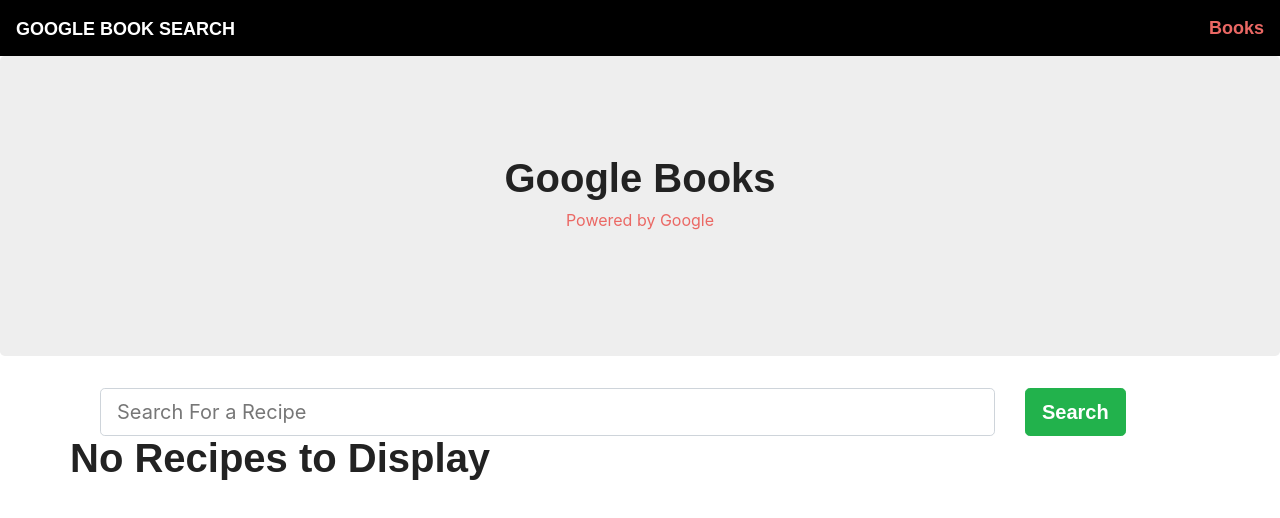
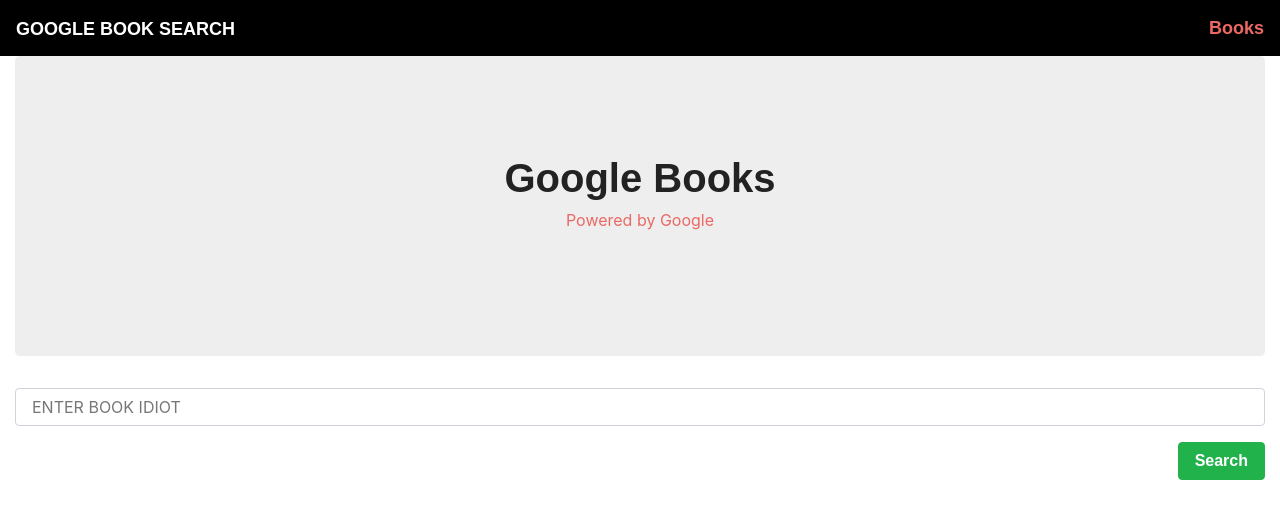
Before and after one commit to jldwyer25/GoogleReact, a React (Create React App) app in the folder client/: page / in a window 1280 px wide. Shown: the top 518 px of the page. Built offline with nearby package versions, Linux system fonts and the light colour scheme; a web font is replaced by a local one.

Commit message:
API reacting, not saving to mongoose yet.

```diff
--- a/client/src/App.js
+++ b/client/src/App.js
@@ -1,96 +1,21 @@
-import React, { Component } from "react";
-import Jumbotron from "./components/Jumbotron";
+import React from "react";
+import { BrowserRouter as Router, Route, Switch } from "react-router-dom";
+import Books from "./pages/Books";
+import Search from "./pages/Search"
 import Nav from "./components/Nav";
-import Input from "./components/Input";
-import Button from "./components/Button";
-import API from "./utils/API";
-import { RecipeList, RecipeListItem } from "./components/RecipeList";
-import { Container, Row, Col } from "./components/Grid";
 
-class App extends Component {
-  state = {
-          title: "",
-          author: "",
-          description: "",
-          image: "",
-          link: ""
-  };
-
-  handleInputChange = event => {
-    // Destructure the name and value properties off of event.target
-    // Update the appropriate state
-    const { name, value } = event.target;
-    this.setState({
-      [name]: value
-    });
-  };
-
-  handleFormSubmit = event => {
-    // When the form is submitted, prevent its default behavior, get recipes update the recipes state
-    event.preventDefault();
-    API.getRecipes(this.state.recipeSearch)
-      .then(res => this.setState({ recipes: res.data }))
-      .catch(err => console.log(err));
-  };
-
-  render() {
-    return (
+function App() {
+  return (
+    <Router>
       <div>
         <Nav />
-        <Jumbotron />
-        <Container>
-          <Row>
-            <Col size="md-12">
-              <form>
-                <Container>
-                  <Row>
-                    <Col size="xs-9 sm-10">
-                      <Input
-                        name="recipeSearch"
-                        value={this.state.recipeSearch}
-                        onChange={this.handleInputChange}
-                        placeholder="Search For a Recipe"
-                      />
-                    </Col>
-                    <Col size="xs-3 sm-2">
-                      <Button
-                        onClick={this.handleFormSubmit}
-                        type="success"
-                        className="input-lg"
-                      >
-                        Search
-                      </Button>
-                    </Col>
-                  </Row>
-                </Container>
-              </form>
-            </Col>
-          </Row>
-          <Row>
-            <Col size="xs-12">
-              {!this.state.title.length ? (
-                <h1 className="text-center">No Recipes to Display</h1>
-              ) : (
-                <RecipeList>
-                  {this.state.recipes.map(recipe => {
-                    return (
-                      <RecipeListItem
-                        key={recipe.title}
-                        title={recipe.title}
-                        href={recipe.href}
-                        ingredients={recipe.ingredients}
-                        thumbnail={recipe.thumbnail}
-                      />
-                    );
-                  })}
-                </RecipeList>
-              )}
-            </Col>
-          </Row>
-        </Container>
+        <Switch>
+          <Route exact path="/" component={Search} />
+          <Route exact path="/books" component={Books} />
+        </Switch>
       </div>
-    );
-  }
+    </Router>
+  );
 }
 
 export default App;
--- a/client/src/components/RecipeList/index.js
+++ b/client/src/components/BookList/index.js
@@ -1,20 +1,26 @@
 import React from "react";
 import Thumbnail from "../Thumbnail";
 import { Container, Row, Col } from "../Grid";
+import DeleteBtn from "../DeleteBtn";
+import Button from "../Button"
 
-// Exporting both RecipeList and RecipeListItem from this file
+// Exporting both BookList and BookListItem from this file
 
-// RecipeList renders a bootstrap list item
-export function RecipeList({ children }) {
+// BookList renders a bootstrap list item
+export function BookList({ children }) {
   return <ul className="list-group">{children}</ul>;
 }
 
-// RecipeListItem renders a bootstrap list item containing data from the recipe api call
-export function RecipeListItem({
+
+// BookListItem renders a bootstrap list item containing data from the Book api call
+export function BookListItem({
   thumbnail = "https://placehold.it/300x300",
   title,
-  ingredients,
-  href
+  description,
+  href,
+  author = [""],
+  buttonText,
+  buttonFunc
 }) {
   return (
     <li className="list-group-item">
@@ -25,9 +31,10 @@
           </Col>
           <Col size="xs-8 sm-9">
             <h3>{title}</h3>
-            <p>Ingredients: {ingredients}</p>
+            <h4>{author.join(', ')}</h4>
+            <p>Description: {description}</p>
             <a rel="noreferrer noopener" target="_blank" href={href}>
-              Go to recipe!
+              Go to Book!
             </a>
           </Col>
         </Row>
@@ -35,3 +42,5 @@
     </li>
   );
 }
+
+export default BookList
--- a/client/src/pages/Books.js
+++ b/client/src/pages/Books.js
@@ -1,70 +1,48 @@
-// import React, { Component } from "react";
-// import DeleteBtn from "../components/DeleteBtn";
-// import Jumbotron from "../components/Jumbotron";
-// import API from "../utils/API";
-// import { Link } from "react-router-dom";
-// import { Col, Row, Container } from "../components/Grid";
-// import { List, ListItem } from "../components/List";
-// import { Input, TextArea, FormBtn } from "../components/Form";
+import React, { Component } from "react";
+import DeleteBtn from "../components/DeleteBtn";
+import Jumbotron from "../components/Jumbotron";
+import API from "../utils/API";
+import { Link } from "react-router-dom";
+import { Col, Row, Container } from "../components/Grid";
+import { List, ListItem } from "../components/List";
+import { Input, TextArea, FormBtn } from "../components/Form";
 
-// class Books extends Component {
-//   state = {
-//     title: "",
-//     author: "",
-//     description: "",
-//     image: "",
-//     link: "",
-//   };
+class Books extends Component {
+  state = {
+    title: "",
+    author: "",
+    description: "",
+    image: "",
+    link: "",
+  };
 
-//   componentDidMount() {
-//     this.loadBooks();
-//   }
+  componentDidMount() {
+    this.loadBooks();
+  }
 
-//   loadBooks = () => {
-//     API.getBooks()
-//       .then(res =>
-//         this.setState({ books: res.data, title: "", author: [], description: "", image: "", link: "" })
-//       )
-//       .catch(err => console.log(err));
-//   };
+  loadBooks = () => {
+    API.getBooks()
+      .then(res =>
+        this.setState({ books: res.data, title: "", author: "", description: "", image: "", link: "" })
+      )
+      .catch(err => console.log(err));
+  };
 
-//   deleteBook = id => {
-//     API.deleteBook(id)
-//       .then(res => this.loadBooks())
-//       .catch(err => console.log(err));
-//   };
+  deleteBook = id => {
+    API.deleteBook(id)
+      .then(res => this.loadBooks())
+      .catch(err => console.log(err));
+  };
 
-//   handleInputChange = event => {
-//     const { name, value } = event.target;
-//     this.setState({
-//       [name]: value
-//     });
-//   };
+  render() {
+    return (
+      <Container fluid>
+            <Jumbotron>
+              <h1>What Books Should I Read?</h1>
+            </Jumbotron>
+      </Container>
+    );
+  }
+}
 
-//   handleFormSubmit = event => {
-//     event.preventDefault();
-//     if (this.state.title && this.state.author) {
-//       API.saveBook({
-//         title: this.state.title,
-//         author: this.state.author,
-//         description: this.state.description,
-//         image: this.state.image,
-//         link: ""
-//       })
-//         .then(res => this.loadBooks())
-//         .catch(err => console.log(err));
-//     }
-//   };
-
-//   render() {
-//     return (
-//       <Container fluid>
-//             <Jumbotron>
-//               <h1>What Books Should I Read?</h1>
-//             </Jumbotron>
-//       </Container>
-//     );
-//   }
-// }
-
-// export default Books;
+export default Books;
--- /dev/null
+++ b/client/src/pages/Search.js
@@ -0,0 +1,80 @@
+import React, { Component } from "react";
+import DeleteBtn from "../components/DeleteBtn";
+import Jumbotron from "../components/Jumbotron";
+import API from "../utils/API";
+import { Link } from "react-router-dom";
+import { Col, Row, Container } from "../components/Grid";
+import { List, ListItem } from "../components/List";
+import { Input, TextArea, FormBtn } from "../components/Form";
+import {BookList, BookListItem} from "../components/BookList";
+
+class Search extends Component {
+    state = {
+        searchText: "",
+        searchResults: [],
+    }
+
+    handleInputChange = event => {
+        // Destructure the name and value properties off of event.target
+        // Update the appropriate state
+        const { name, value } = event.target;
+        this.setState({
+            [name]: value
+        });
+    };
+
+    handleFormSubmit = event => {
+        // When the form is submitted, prevent its default behavior, get recipes update the recipes state
+        event.preventDefault();
+        API.searchBooks(this.state.searchText)
+            .then(res => {
+                console.log('res',res)
+                this.setState({ searchResults: res.data.items })
+            })
+            .catch(err => console.log(err));
+    };
+
+    saveBook = (book) => {
+
+    }
+
+
+    render() {
+        return (
+            <Container fluid>
+                <Jumbotron>
+                    <h1>What Books Should I Read?</h1>
+                </Jumbotron>
+                <form>
+                    <Input
+                        value={this.state.searchText}
+                        onChange={this.handleInputChange}
+                        name="searchText"
+                        placeholder="ENTER BOOK IDIOT"
+                    />
+                    <FormBtn
+                        onClick={this.handleFormSubmit}
+                        type="success"
+                        className="input-lg">
+                        Search
+                      </FormBtn>
+                </form>
+                <BookList>
+                  {this.state.searchResults.map(item => {
+                    return (
+                      <BookListItem
+                        title={item.volumeInfo.title}
+                        author={item.volumeInfo.authors}
+                        href={item.volumeInfo.previewLink}
+                        description={item.volumeInfo.description}
+                        thumbnail={item.volumeInfo.imageLinks.thumbnail}
+                      />
+                    );
+                  })}
+                </BookList>
+            </Container>
+        );
+    }
+}
+
+export default Search
--- a/client/src/utils/API.js
+++ b/client/src/utils/API.js
@@ -3,7 +3,13 @@
 // The getRecipes method retrieves recipes from the server
 // It accepts a "query" or term to search the recipe api for
 export default {
-  getRecipes: function(query) {
+  getBooks: function(query) {
+    return axios.get("/api/books", { params: { q: query } });
+  },
+  deleteBook: function(id) {
+    return axios.delete(`/api/books/${id}`);
+  },
+  searchBooks: function(query) {
     return axios.get(`https://www.googleapis.com/books/v1/volumes?q=${query}`);
   }
 };
```
Also changed, not shown: client/src/pages/Detail.js (deleted, +0 -51 lines), client/src/pages/NoMatch.js (deleted, +0 -24 lines).
